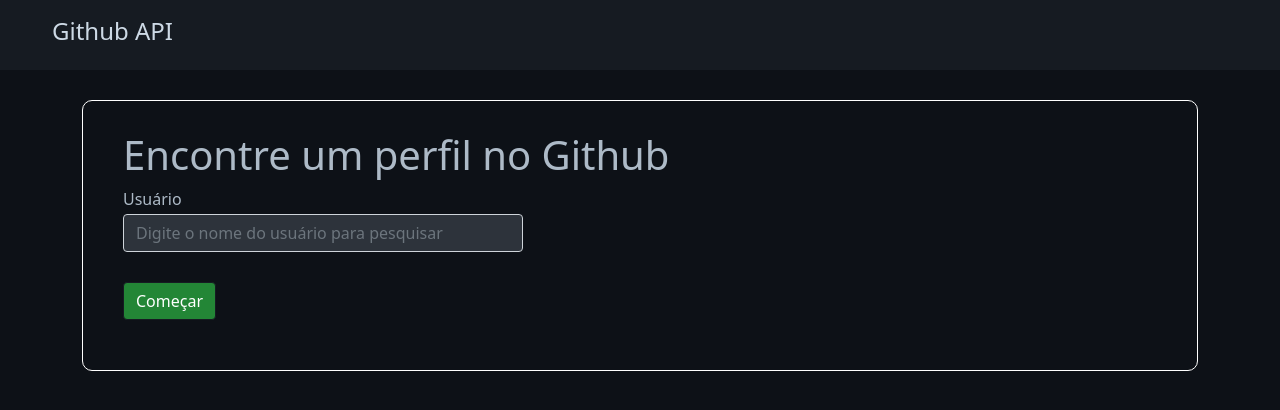
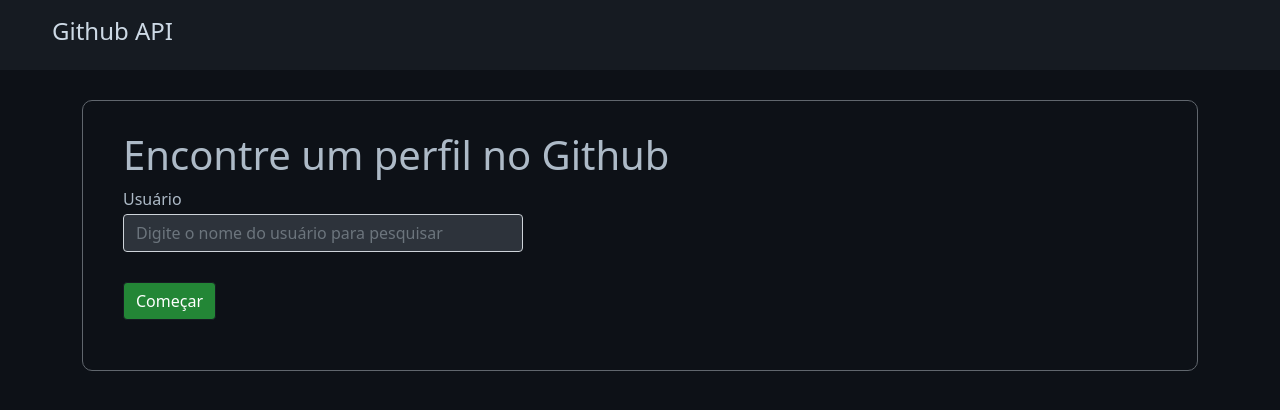
Before and after one commit to fagnercruz/Desafio-GitHub-API, a React (Create React App) app in the folder github-api/: page /search in a window 1280 px wide. Shown: the top 410 px of the page. Built offline with nearby package versions, Linux system fonts and the light colour scheme.

Commit message:
ajustes nas cores

```diff
--- a/github-api/src/pages/Search/index.tsx
+++ b/github-api/src/pages/Search/index.tsx
@@ -1,5 +1,6 @@
 import axios from "axios";
 import Resultcard from "components/Resultcard";
+import SimpleButtom from "components/SimpleButtom";
 import { useState } from "react";
 import "./style.css";
 
@@ -60,9 +61,7 @@
               onChange={handleChange}
             />
           </div>
-          <button type="submit" className="btn btn-primary">
-            <p>Começar</p>
-          </button>
+          <SimpleButtom texto="Começar" />
         </form>
       </div>
       {gitJson && (
--- a/github-api/src/pages/Search/style.css
+++ b/github-api/src/pages/Search/style.css
@@ -12,7 +12,7 @@
 }
 
 .moldura-card {
-    border: 1px solid #fff;
+    border: 1px solid #60666d;
     border-radius: 10px;
     padding: 30px 40px 50px 40px;
     box-sizing: border-box;
```
